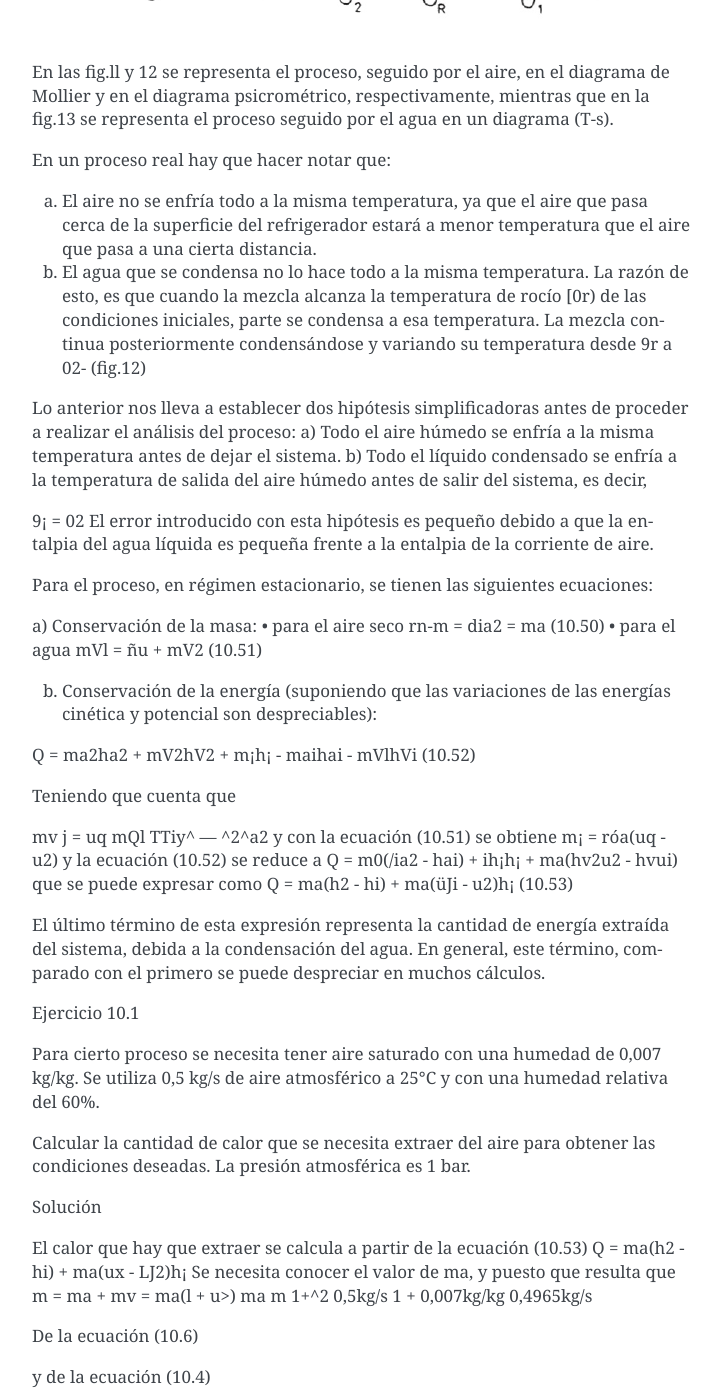
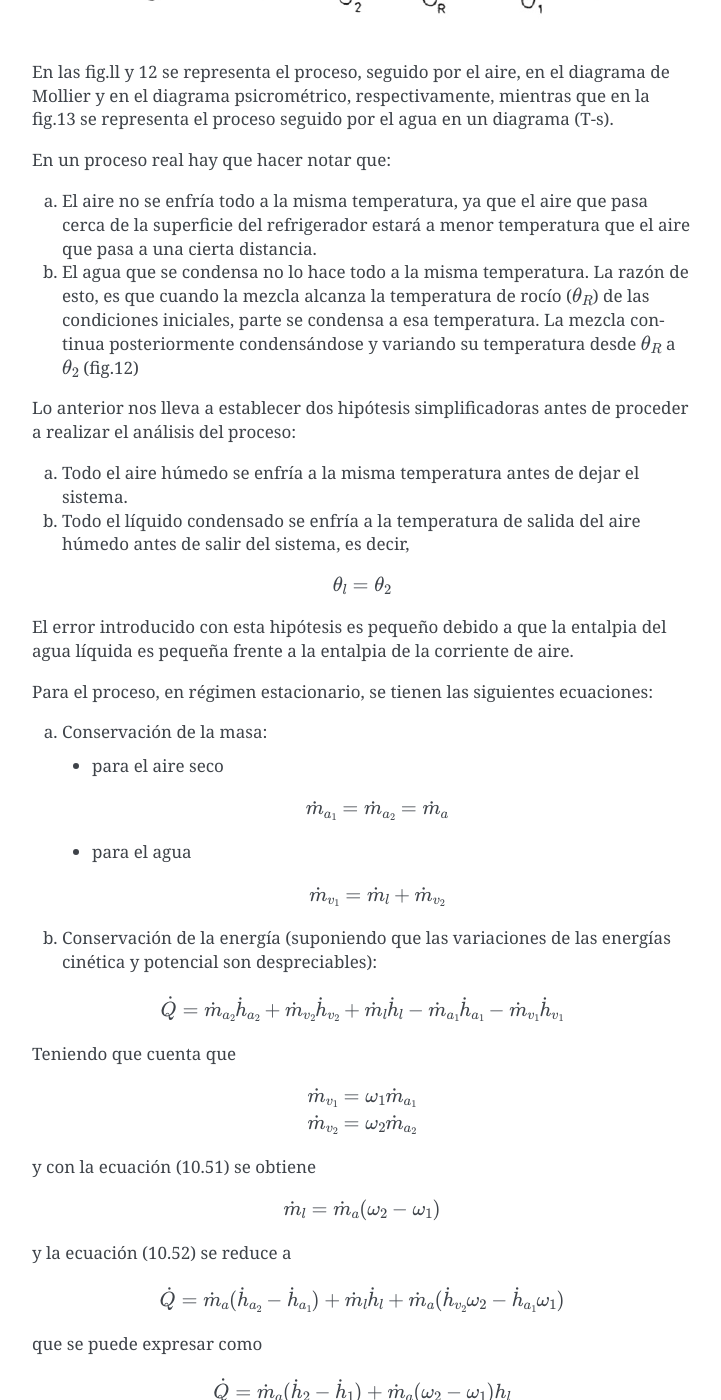
Before and after one commit to mantielero/termodinamica, a Sphinx documentation site: the page built from source/vapores_acondicionamiento.rst, in a window 1280 px wide and 1400 px high, scrolled down 6534 px. Shown: the whole window, without its empty margins (388-1109 px from the left). Built offline with Sphinx 7.4.7, drawn with Linux system fonts in a browser that asks for light colours; pages that are not in the unit, such as notebooks, are missing from menus; some of the changed text lies outside the part shown.

Commit message:
Update vapores_acondicionamiento.rst

```diff
--- a/source/vapores_acondicionamiento.rst
+++ b/source/vapores_acondicionamiento.rst
@@ -154,44 +154,73 @@ En las fig.ll y 12 se representa el proceso, seguido por el aire, en el diagrama
 En un proceso real hay que hacer notar que:
 
 a)	El aire no se enfría todo a la misma temperatura, ya que el aire que pasa cerca de la superficie del refrigerador estará a menor temperatura que el aire que pasa a una cierta distancia.
-b)	El agua que se condensa no lo hace todo a la misma temperatura. La razón de esto, es que cuando la mezcla alcanza la temperatura de rocío [0r) de las condiciones iniciales, parte se condensa a esa temperatura. La mezcla continua posteriormente condensándose y variando su temperatura desde 9r a 02- (fig.12)
+b)	El agua que se condensa no lo hace todo a la misma temperatura. La razón de esto, es que cuando la mezcla alcanza la temperatura de rocío (:math:`\theta_R`) de las condiciones iniciales, parte se condensa a esa temperatura. La mezcla continua posteriormente condensándose y variando su temperatura desde :math:`\theta_R` a :math:`\theta_2` (fig.12)
 
 Lo anterior nos lleva a establecer dos hipótesis simplificadoras antes de proceder a realizar el análisis del proceso:
+
 a) Todo el aire húmedo se enfría a la misma temperatura antes de dejar el sistema.
 b) Todo el líquido condensado se enfría a la temperatura de salida del aire húmedo antes de salir del sistema, es decir,
 
-9¡ = 02
+.. math::
+
+   \theta_l =  \theta_2
+
 El error introducido con esta hipótesis es pequeño debido a que la entalpia del agua líquida es pequeña frente a la entalpia de la corriente de aire.
 
 Para el proceso, en régimen estacionario, se tienen las siguientes ecuaciones:
 
 a)	Conservación de la masa:
-•	para el aire seco
-rn-m = dia2 = ma	(10.50)
-•	para el agua
-mVl = ñu + mV2	(10.51)
+
+    * para el aire seco
+
+    .. math::
+
+       \dot{m}_{a_1} =\dot{m}_{a_2}  = \dot{m}_a
+
+    * para el agua
+
+    .. math::
+
+       \dot{m}_{v_1} =\dot{m}_l  + \dot{m}_{v_2}
 
 
 b)	Conservación de la energía (suponiendo que las variaciones de las energías cinética y potencial son despreciables):
 
-Q = ma2ha2 + mV2hV2 + m¡h¡ - maihai - mVlhVi	(10.52)
+.. math::
+
+   \dot{Q} = \dot{m}_{a_2} \dot{h}_{a_2} + \dot{m}_{v_2} \dot{h}_{v_2} + \dot{m}_l \dot{h}_l - \dot{m}_{a_1} \dot{h}_{a_1} - \dot{m}_{v_1} \dot{h}_{v_1}
 
 
 Teniendo que cuenta que
 
-mv j = uq mQl
-TTiy^ — ^2^a2
+.. math::
+
+   \dot{m}_{v_1} = \omega_1 \dot{m}_{a_1}  \\
+   \dot{m}_{v_2} = \omega_2 \dot{m}_{a_2}
+
 y con la ecuación (10.51) se obtiene
-m¡ = róa(uq - u2)
+
+.. math::
+
+    \dot{m}_l = \dot{m}_a (\omega_2 - \omega_1)
+
 y la ecuación (10.52) se reduce a
-Q = m0(/ia2 - hai) + ih¡h¡ + ma(hv2u2 - hv\ui)
+
+.. math::
+
+   \dot{Q} = \dot{m}_a (\dot{h}_{a_2} - \dot{h}_{a_1} ) + \dot{m}_l \dot{h}_l + \dot{m}_a (\dot{h}_{v_2} \omega_2 - \dot{h}_{a_1} \omega_1 )
+
 que se puede expresar como
-Q = ma(h2 - hi) + ma(üJi - u2)h¡
-(10.53)
+
+.. math::
+
+   \dot{Q} = \dot{m}_a (\dot{h}_2 - \dot{h}_1  )+ \dot{m}_a (\omega_2 - \omega_1) h_l
+
 
 El último término de esta expresión representa la cantidad de energía extraída del sistema, debida a la condensación del agua. En general, este término, comparado con el primero se puede despreciar en muchos cálculos.
 
 Ejercicio 10.1
+^^^^^^^^^^^^^^
 
 Para cierto proceso se necesita tener aire saturado con una humedad de 0,007 kg/kg. Se utiliza 0,5 kg/s de aire atmosférico a 25°C y con una humedad relativa del 60%.
 
@@ -199,6 +228,7 @@ Calcular la cantidad de calor que se necesita extraer del aire para obtener las
 La presión atmosférica es 1 bar.
 
 Solución
+''''''''
 
 El calor que hay que extraer se calcula a partir de la ecuación (10.53)
 Q = ma(h2 - hi) + ma(ux - LJ2)h¡
```
